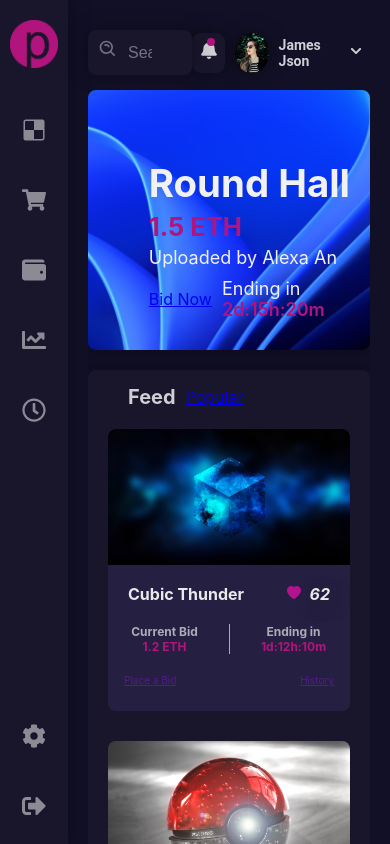
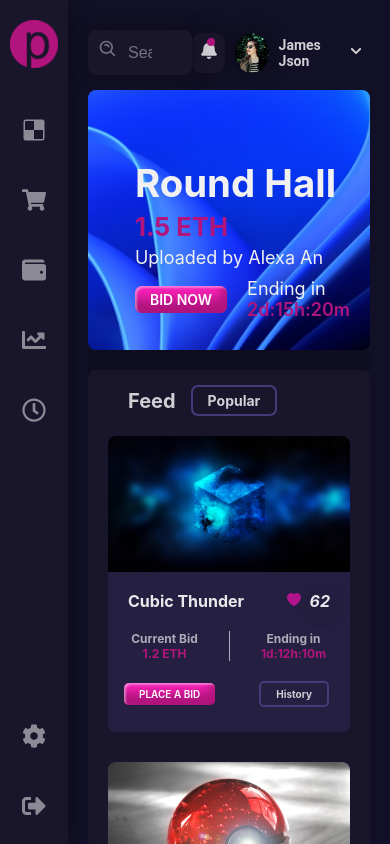
Before and after one commit to HurasAdam/React_Dashboard, a React (Vite) app in the folder React_Dashboard/: page / in a window 390 px wide. Built offline with nearby package versions, Linux system fonts and the light colour scheme.

Commit message:
Feat: Add responsive design with media queries for mobile and tablet devices.

```diff
--- a/React_Dashboard/src/App.css
+++ b/React_Dashboard/src/App.css
@@ -1,7 +1,18 @@
-.App{
-    width: 100%;
-    height: 100vh;
-    background: #121026;
-    overflow: hidden;
-    display: flex;
+.App {
+  width: 100%;
+  height: 100vh;
+  background: #121026;
+  display: flex;
+  overflow: hidden;
 }
+
+.App::-webkit-scrollbar {
+  display: none;
+}
+
+@media only screen and (max-width: 600px) {
+  .App {
+    overflow-x: hidden;
+    overflow-y: scroll;
+  }
+}
--- a/React_Dashboard/src/components/menu/menu.css
+++ b/React_Dashboard/src/components/menu/menu.css
@@ -6,6 +6,8 @@ menu {
   flex-direction: column;
   align-items: center;
   box-shadow: 0px 0px 20px rgba(0, 0, 0, 0.4);
+  position: sticky;
+  top: 0;
 }
 menu img {
   width: 3em;
@@ -52,13 +54,13 @@ menu ul li.active a::before {
   width: 20px;
   transition: all 0.25s;
 }
-.lastMenu{
-    margin-top: auto;
+.lastMenu {
+  margin-top: auto;
 }
 
-@media only screen and (max-width:525px){
-    menu{
-        min-width: 68px;
-        width: 68px;
-    }
+@media only screen and (max-width: 525px) {
+  menu {
+    min-width: 68px;
+    width: 68px;
+  }
 }
--- a/React_Dashboard/src/index.css
+++ b/React_Dashboard/src/index.css
@@ -12,3 +12,27 @@ body {
   -webkit-font-smoothing: antialiased;
   -moz-osx-font-smoothing: grayscale;
 }
+.button_one{
+  text-decoration: none;
+  font-size: 14px;
+  color:#fff;
+  font-weight: 600;
+  background: linear-gradient(#ff21bc,#b21783);
+  padding: 5px 15px;
+  border-radius: 0.5em;
+  text-transform: uppercase;
+  box-shadow: inset 2px 2px 2px rgba(255,255,255,0.4),
+  inset -5px  -10px 10px #b1147d;
+  margin-right: 10px;
+  cursor: pointer;
+}
+.button_two{
+  text-decoration: none;
+  font-size: 14px;
+  font-weight: bold;
+  color: #d1d0d5;
+  border: 2px solid #443b78;
+  border-radius: .5em;
+  padding: 5px 15px;
+  margin: 0px 5px;
+}
```
